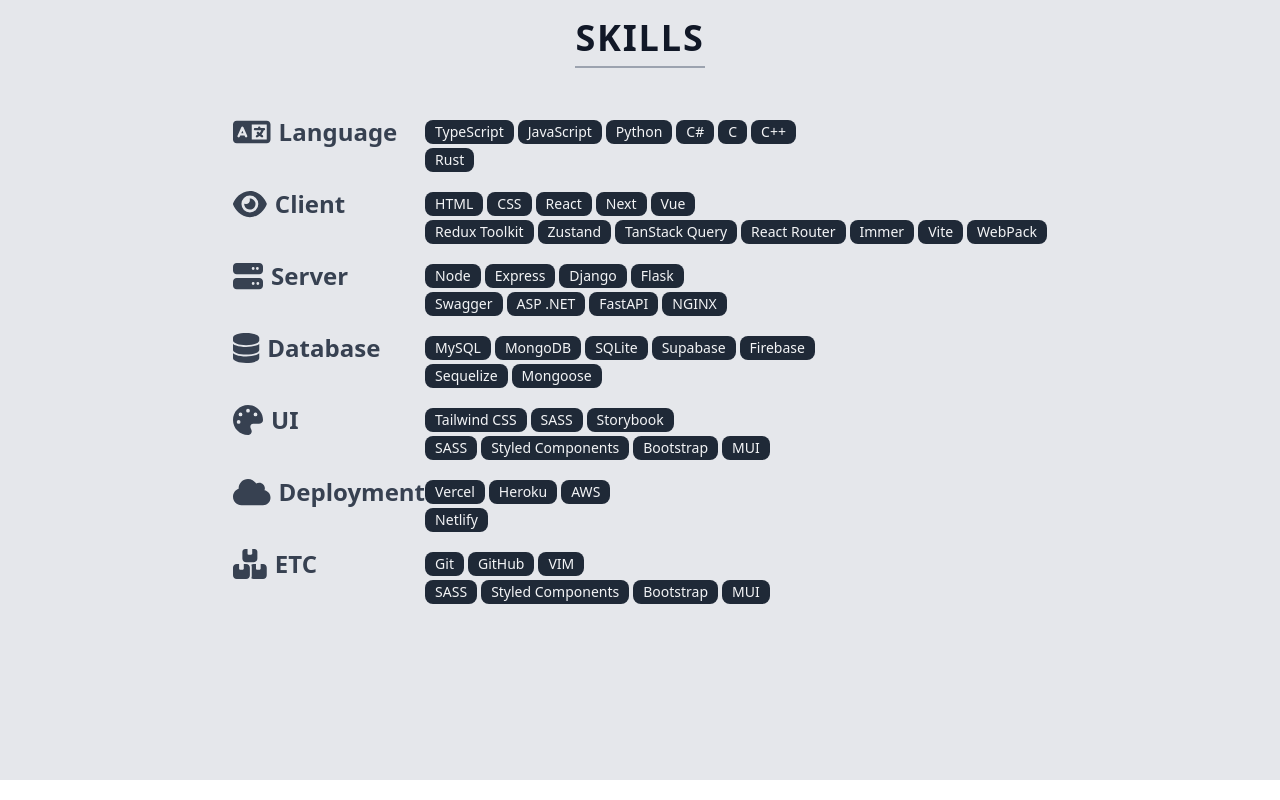
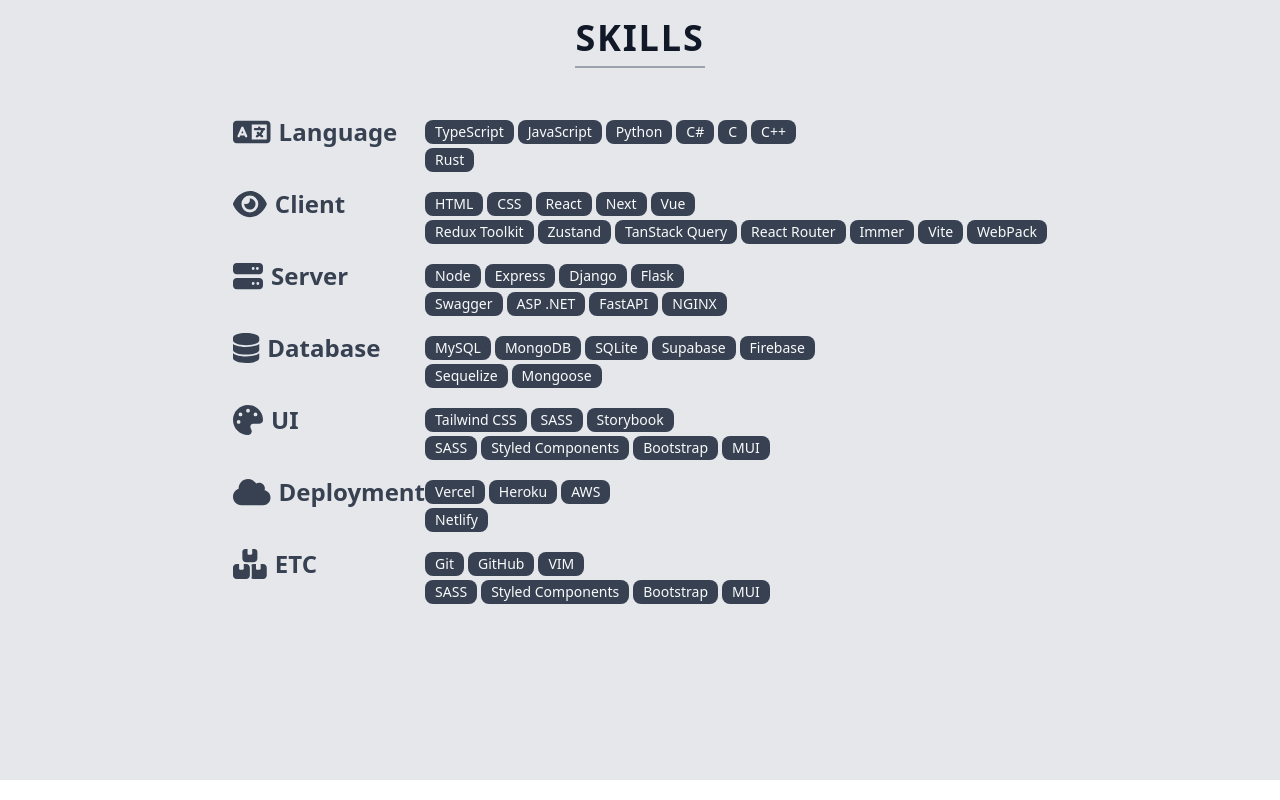
Before and after one commit to hhejo/portfolio, a React (Vite) app: page / in a window 1280 px wide. Shown: the part 1400-2200 px from the top of the page. Built offline with nearby package versions, Linux system fonts and the light colour scheme.

Commit message:
feat: add badge status

```diff
--- a/src/components/Badge.tsx
+++ b/src/components/Badge.tsx
@@ -1,5 +1,9 @@
-export const Badge = ({ children }: { children: string }) => (
-  <li className="px-2.5 py-0.5 rounded-lg flex justify-center items-center text-sm bg-gray-800 text-gray-100">
+export const Badge = ({ children, reverse = false }: { children: string; reverse?: boolean }) => (
+  <li
+    className={`px-2.5 py-0.5 rounded-lg flex justify-center items-center text-sm ${
+      reverse ? 'bg-white text-gray-700' : 'bg-gray-700 text-gray-50'
+    }`}
+  >
     {children}
   </li>
 );
```
